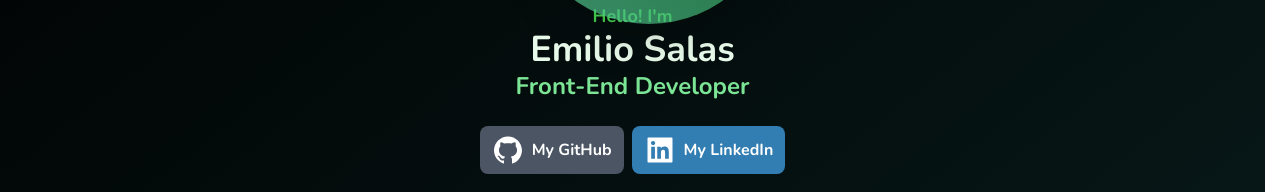
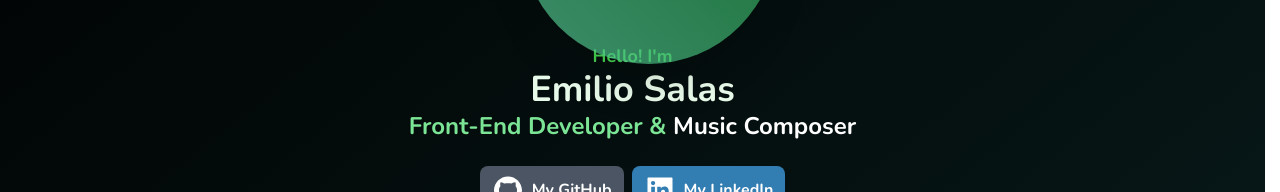
Before and after one commit to esalu-dev/portfolio-website, a React (Vite) app: page / in a window 1280 px wide. Shown: the part 352-544 px from the top of the page. Built offline with nearby package versions, Linux system fonts and the light colour scheme.

Commit message:
Added Music Composer to Title

```diff
--- a/src/components/FirstSection.jsx
+++ b/src/components/FirstSection.jsx
@@ -3,7 +3,7 @@ import { LinkedInButton } from "./LinkedInButton"
 
 export function FirstSection(){
    return(
-      <section className="w-full h-[600px] flex flex-col items-center pt-10">
+      <section className="w-full h-[600px] flex flex-col items-center pt-20 mb-10">
          <div className="w-64 relative">
             <img className="z-10 rounded-full relative border-4 border-emerald-600 dark:border-light-green" src="https://avatars.githubusercontent.com/u/66653779?v=4" alt="Fotografía de Emilio Salas"/>
             <span className=" w-64 h-64 rounded-full bg-gradient-to-bl from-aqua-green-700 to-pastel-green-800 dark:bg-gradient-to-bl dark:from-pastel-green-800 dark:to-emerald absolute top-4 left-4 opacity-70 shadow-2xl"></span>
@@ -11,7 +11,7 @@ export function FirstSection(){
          <aside className="text-center mt-14 mb-6">
             <p className="dark:text-light-green-800 font-bold text-lg text-emerald-800">Hello! I&apos;m</p>
             <h2 className="font-bold text-4xl dark:text-light-green-200">Emilio Salas</h2>
-            <h3 className="dark:text-pastel-green font-bold text-pastel-green-900 text-2xl">Front-End Developer</h3>
+            <h3 className="dark:text-pastel-green font-bold text-pastel-green-900 text-2xl">Front-End Developer & <span className="dark:text-white text-aqua-green-800">Music Composer</span></h3>
          </aside>
          <footer className="flex gap-2">
             <GithubButton/>
```
